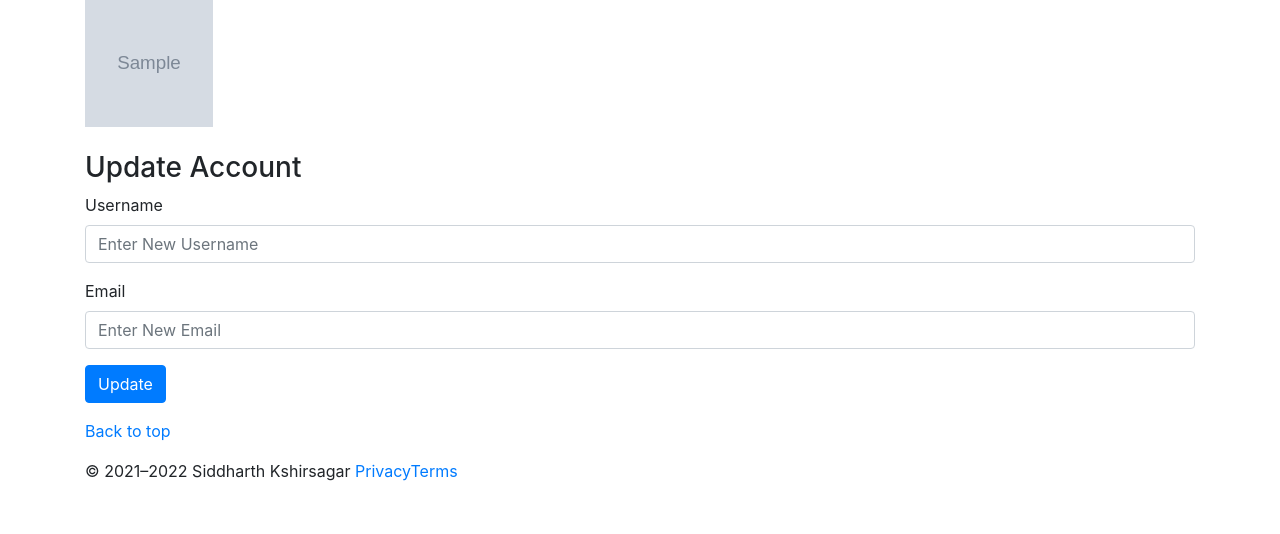
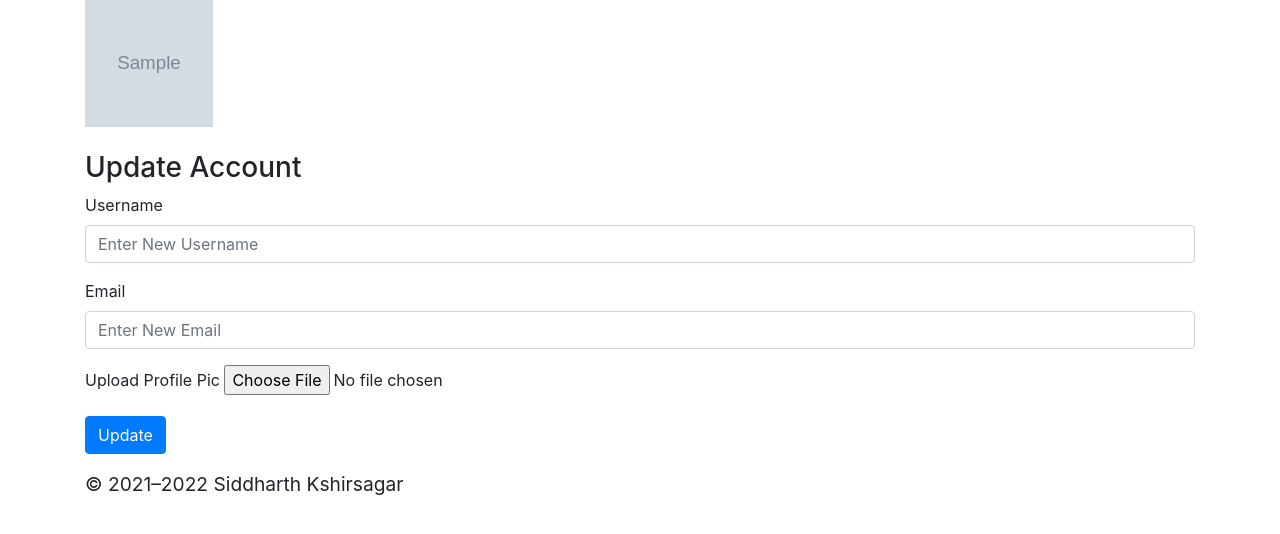
Before and after one commit to kshirsagarsiddharth/plotly-flask-integration, a Flask app: template flask_dir/templates/account.html in a window 1280 px wide. Shown: the part 105-639 px from the top of the page. Run offline with Flask 3, Linux system fonts and the light colour scheme; the template is opened without the code that fills it: values that come from a table or form of the project are taken from there, most other values are stand-ins (such as "Sample title", 1, 10 or a date in 2020); grey boxes marked "Sample" are stand-in pictures; parts of the project's set-up code (start-up, migrations or seed data) failed here and were passed over; some libraries are stand-ins or nearby versions.

Commit message:
profile upload

```diff
--- a/flask_dir/forms.py
+++ b/flask_dir/forms.py
@@ -1,4 +1,5 @@
 from flask_wtf import FlaskForm
+from flask_wtf.file import FileRequired, FileField, FileAllowed
 from wtforms import StringField, PasswordField, SubmitField, BooleanField
 from wtforms.validators import DataRequired, Length, Email, EqualTo, ValidationError
 from flask_dir.models import User
@@ -34,6 +35,7 @@ class UpdateAccountForm(FlaskForm):
         DataRequired(),Length(min = 2, max = 20)
     ])
     email = StringField('Email', validators=[DataRequired(), Email()])
+    profile_image = FileField('Upload Profile Pic', validators=[FileAllowed(['jpg','png'])])
     submit = SubmitField('Update')
 
 
--- a/flask_dir/templates/account.html
+++ b/flask_dir/templates/account.html
@@ -7,7 +7,7 @@
 {% block content %}
 <br>
 <br>
-<form action="" method="post">
+<form action="" method="post" enctype="multipart/form-data">
     {{ form.hidden_tag() }}
     <div class="media">
         <img src="{{ image_file }}" class="mr-3" alt="..." style='width:128px; height:128px'>
@@ -50,6 +50,20 @@
             {% endif %}
         </div>
 
+        <div class="form-group">
+            {{ form.profile_image.label() }}
+            {{ form.profile_image() }}
+            <p>
+                {% if form.profile_image.errors %}
+                        {% for error in form.profile_image.errors %}
+                                <span class="text-danger">{{ error }}</span>
+                        {% endfor %}
+
+                {% endif %}
+
+            </p>
+        </div>
+
         <div class = 'form-group'>
             {{ form.submit(class = "btn btn-primary") }}
         </div>
--- a/flask_dir/templates/layout.html
+++ b/flask_dir/templates/layout.html
@@ -62,8 +62,7 @@
     </h1>
 
     <footer class="container">
-      <p class="float-end"><a href="#">Back to top</a></p>
-      <p>© 2021–2022 Siddharth Kshirsagar <a href="#">Privacy</a><a href="#">Terms</a></p>
+      <p style="font-size: larger;">© 2021–2022 Siddharth Kshirsagar</p>
     </footer>
 
 </body>
```
Also changed, not shown: flask_dir/routes.py (+19 -1 lines), flask_dir/site.db, 1 other file.
